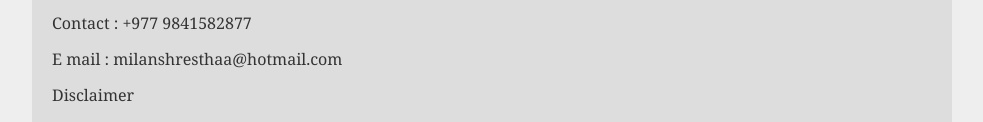
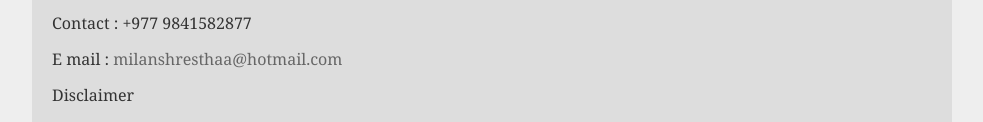
Before and after one commit to shremilan/privacy-policy, a plain HTML site: page address.html in a window 1280 px wide. Shown: the part 291-413 px from the top of the page, without its empty margins (148-1131 px from the left). Drawn offline with Linux system fonts and the light colour scheme.

Commit message:
Update address.html

```diff
--- a/address.html
+++ b/address.html
@@ -141,7 +141,7 @@ a {
 <p>Name : Milan Shrestha</p>
 <p>Address : Mahalaxmi 8, Lalitpur, Bagmati, Nepal</p>
 <p>Contact : +977 9841582877</p>
-<p>E mail : milanshresthaa@hotmail.com</p>
+<p>E mail : <a href="mailto:milanshresthaa@hotmail.com">milanshresthaa@hotmail.com</a></p>
 <p></p>
 
 <p>Disclaimer</p>
```
